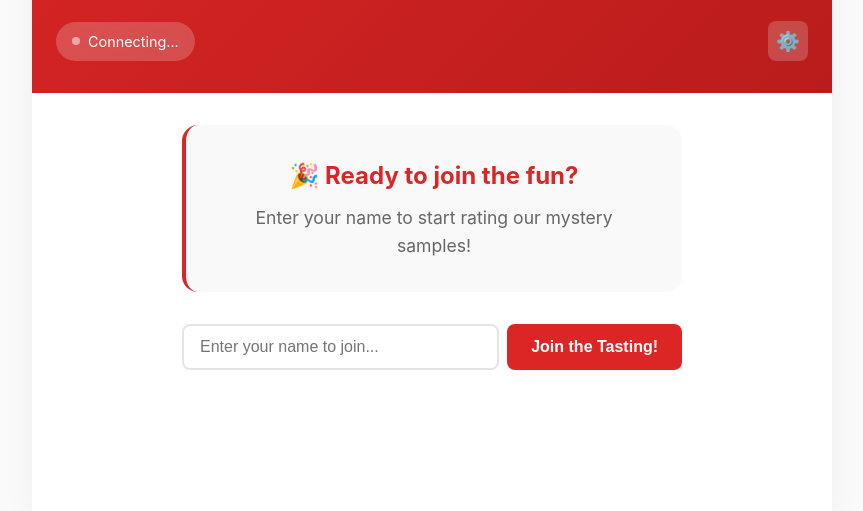
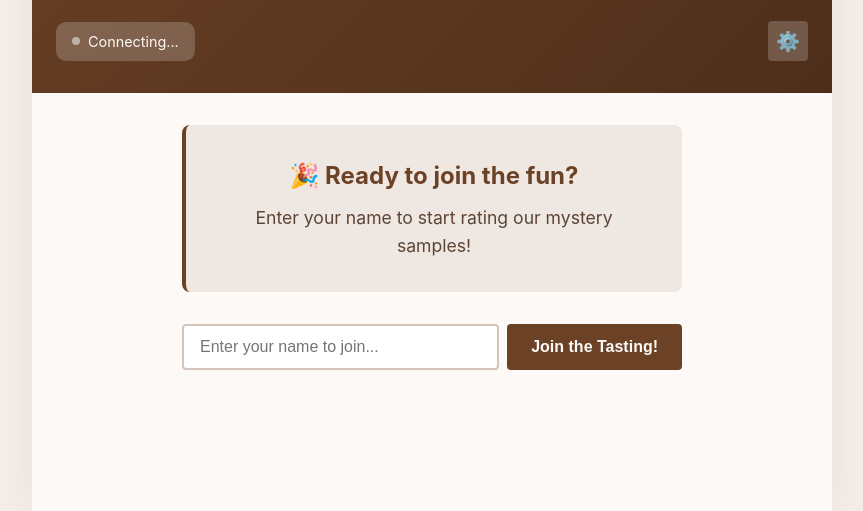
Before and after one commit to dmaglia/tasting, a website: page public/index.html in a window 1280 px wide. Shown: the part 289-800 px from the top of the page, without its empty margins (208-1071 px from the left). Drawn offline with nearby package versions, Linux system fonts and the light colour scheme; no server answers.

Commit message:
update style for chocolate tasting

```diff
--- a/public/app.js
+++ b/public/app.js
@@ -534,8 +534,8 @@ class ChipsTastingApp {
                 datasets: [{
                     label: 'Overall Rating',
                     data: data.map(d => d.overall),
-                    backgroundColor: '#dc2626',
-                    borderColor: '#b91c1c',
+                    backgroundColor: '#fbbf24',
+                    borderColor: '#fbbf24',
                     borderWidth: 1,
                     borderRadius: 8
                 }]
@@ -612,8 +612,8 @@ class ChipsTastingApp {
                 datasets: [{
                     label: 'Your Rating',
                     data: data.map(d => d.overall),
-                    backgroundColor: '#7c3aed',
-                    borderColor: '#6d28d9',
+                    backgroundColor: '#fbbf24',
+                    borderColor: '#fbbf24',
                     borderWidth: 1,
                     borderRadius: 8
                 }]
--- a/public/styles.css
+++ b/public/styles.css
@@ -1,48 +1,48 @@
 :root {
     /* Colors */
-    --primary-color: #dc2626;
-    --primary-dark: #b91c1c;
-    --primary-light: #fef2f2;
-    --primary-accent: #7f1d1d;
+    --primary-color: #6b4226; /* milk chocolate */
+    --primary-dark: #4e2e1a; /* dark chocolate */
+    --primary-light: #f7ede2; /* light cream */
+    --primary-accent: #8b5e34; /* caramel note */
 
-    --secondary-color: #7c3aed;
-    --secondary-dark: #6d28d9;
+    --secondary-color: #a47148; /* nutty tone */
+    --secondary-dark: #7a5233;
 
     --success-color: #22c55e;
     --success-light: #f0fdf4;
     --success-accent: #047857;
 
-    --warning-color: #f59e0b;
-    --warning-light: #fffbeb;
+    --warning-color: #d97706; /* golden honey */
+    --warning-light: #fff7e6;
     --warning-accent: #92400e;
     --warning-dark: #78350f;
 
-    --danger-color: #ef4444;
-    --danger-dark: #dc2626;
+    --danger-color: #b91c1c; /* red berry note */
+    --danger-dark: #7f1d1d;
 
     --accent-color: #fbbf24;
     --accent-light: #fffbeb;
 
     /* Neutral Colors */
-    --text-primary: #333;
-    --text-secondary: #666;
-    --text-muted: #6c757d;
-    --text-light: #9ca3af;
-    --text-disabled: #9ca3af;
+    --text-primary: #3a2a20; /* rich cocoa */
+    --text-secondary: #5c4536;
+    --text-muted: #7b6658;
+    --text-light: #a38c7d;
+    --text-disabled: #b8a79a;
 
-    --bg-primary: white;
-    --bg-secondary: #fafafa;
-    --bg-tertiary: #f9f9f9;
-    --bg-quaternary: #f8f9fa;
-    --bg-disabled: #e9ecef;
+    --bg-primary: #fcf9f6; /* cream base */
+    --bg-secondary: #f3ece7;
+    --bg-tertiary: #efe7e1;
+    --bg-quaternary: #e9e0da;
+    --bg-disabled: #ded6d0;
 
-    --border-light: #f0f0f0;
-    --border-medium: #e5e5e5;
-    --border-dark: #d1d5db;
+    --border-light: #e5d9d1;
+    --border-medium: #d4c4b9;
+    --border-dark: #a38c7d;
 
-    --shadow-light: rgba(0, 0, 0, 0.05);
-    --shadow-medium: rgba(0, 0, 0, 0.1);
-    --shadow-heavy: rgba(0, 0, 0, 0.3);
+    --shadow-light: rgba(107, 66, 38, 0.05);
+    --shadow-medium: rgba(107, 66, 38, 0.1);
+    --shadow-heavy: rgba(0, 0, 0, 0.25);
 
     /* Typography */
     --font-family: -apple-system, BlinkMacSystemFont, 'Segoe UI', Roboto, sans-serif;
@@ -72,14 +72,14 @@
     --space-xl: 2rem;
     --space-2xl: 3rem;
 
-    /* Border Radius */
-    --radius-sm: 4px;
-    --radius-md: 8px;
-    --radius-lg: 12px;
-    --radius-xl: 16px;
-    --radius-2xl: 24px;
+    /* Border Radius (chunky, like chocolate blocks) */
+    --radius-sm: 2px;
+    --radius-md: 4px;
+    --radius-lg: 6px;
+    --radius-xl: 8px;
+    --radius-2xl: 12px;
     --radius-full: 50%;
-    --radius-pill: 20px;
+    --radius-pill: 10px;
 
     /* Layout */
     --container-max-width: 800px;
```
